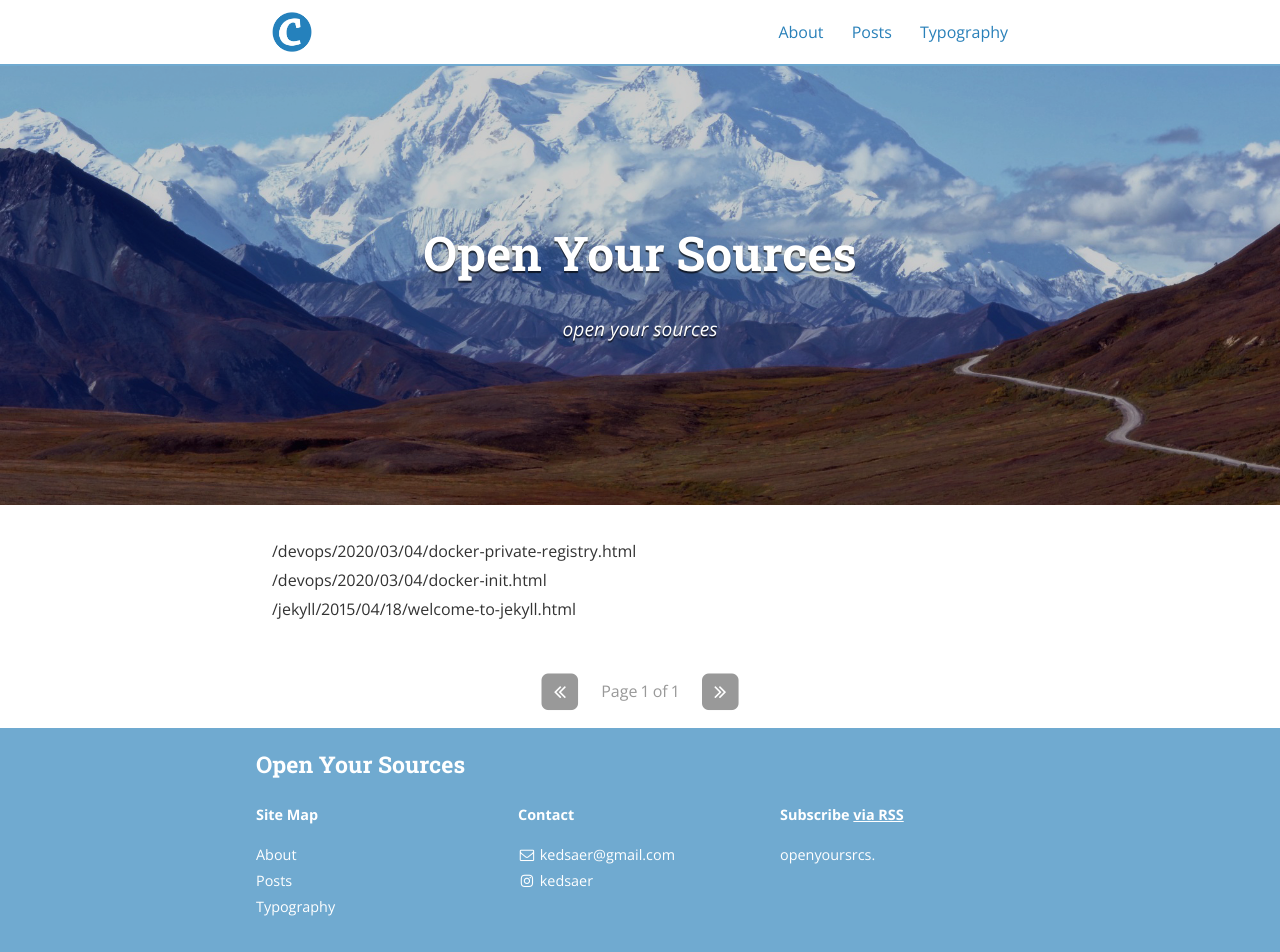
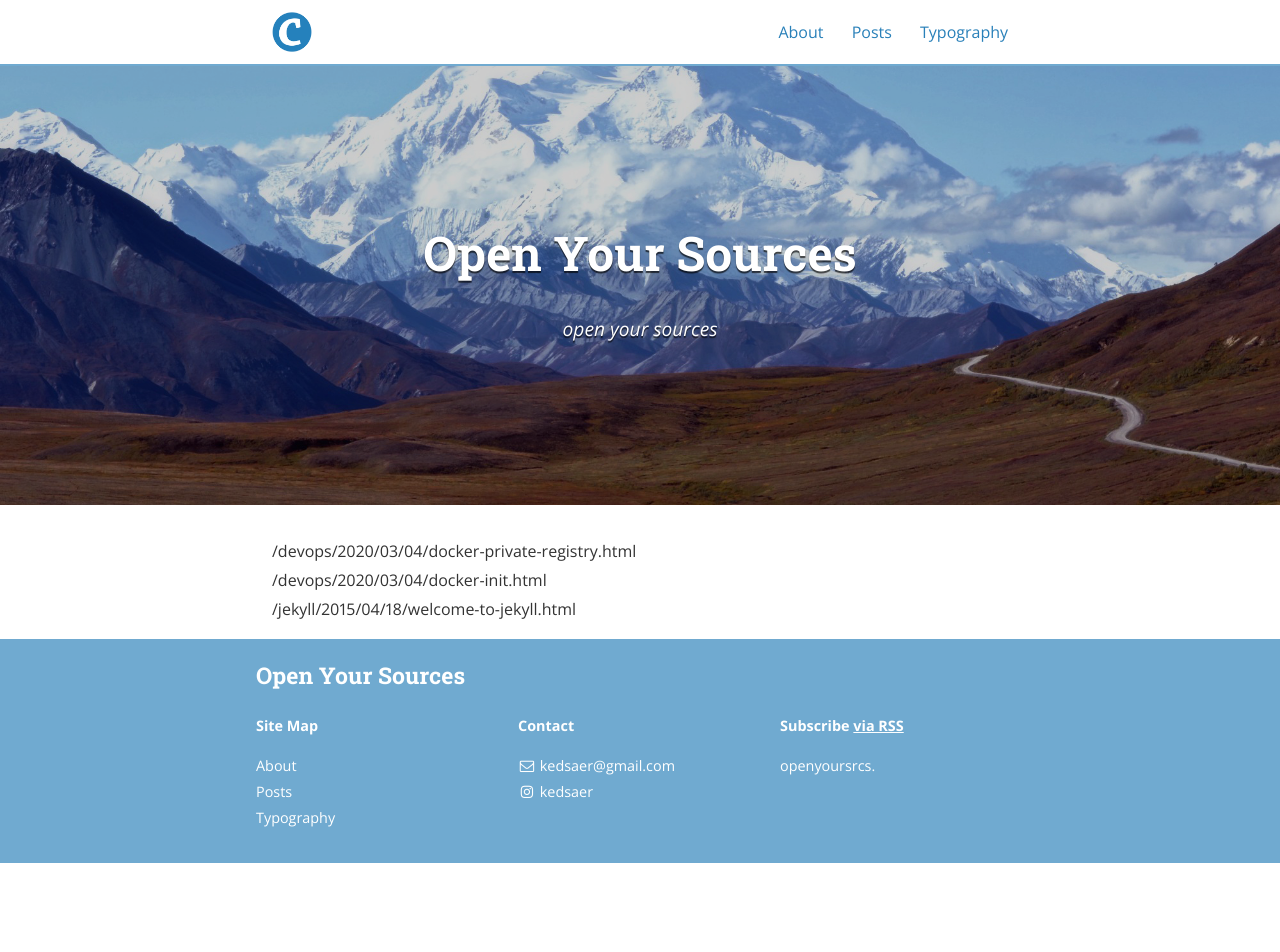
Before and after one commit to elasticboy/elasticboy.github.io, a Jekyll site: the page built from index.md, in a window 1280 px wide and 952 px high. Built offline with Jekyll 4.4.1, drawn with Linux system fonts in a browser that asks for light colours; nearby versions of some CDN libraries; the list of posts is cut into pages by our own code.

Commit message:
Update index.md

```diff
--- a/index.md
+++ b/index.md
@@ -22,51 +22,4 @@ pagination:
   </ul>
 </div>
 
-<nav class="pagination" role="navigation">
-	<p>
-    {% if paginator.previous_page %}
-  		{% if paginator.page == 2 %}
-  		<a class="newer-posts" href="{{ site.baseurl }}{{ paginator.previous_page_path }}">
-        <span class="fa-stack fa-lg">
-          <i class="fa fa-square fa-stack-2x"></i>
-          <i class="fa fa-angle-double-left fa-stack-1x fa-inverse"></i>
-        </span>
-      </a>
-  		{% else %}
-  		<a class="newer-posts" href="{{ site.baseurl }}{{ paginator.next_page_path }}">
-  			<span class="fa-stack fa-lg">
-  				<i class="fa fa-square fa-stack-2x"></i>
-  				<i class="fa fa-angle-double-left fa-stack-1x fa-inverse"></i>
-  			</span>
-  		</a>
-      {% endif %}
-
-		{% else %}
-		<span class="fa-stack fa-lg">
-      <i class="fa fa-square fa-stack-2x"></i>
-      <i class="fa fa-angle-double-left fa-stack-1x fa-inverse"></i>
-    </span>
-		{% endif %}
-
-		<span class="page-number">Page {{ paginator.page }} of {{ paginator.total_pages }}</span>
-
-    {% if paginator.next_page %}
-		<a class="newer-posts" href="{{ site.baseurl }}{{ paginator.next_page_path }}">
-      <span class="fa-stack fa-lg">
-        <i class="fa fa-square fa-stack-2x"></i>
-        <i class="fa fa-angle-double-right fa-stack-1x fa-inverse"></i>
-      </span>
-    </a>
-		{% else %}
-		<span class="fa-stack fa-lg">
-      <i class="fa fa-square fa-stack-2x"></i>
-      <i class="fa fa-angle-double-right fa-stack-1x fa-inverse"></i>
-    </span>
-		{% endif %}
-
-	</p>
-</nav>
-
-
-
 </div>
```
